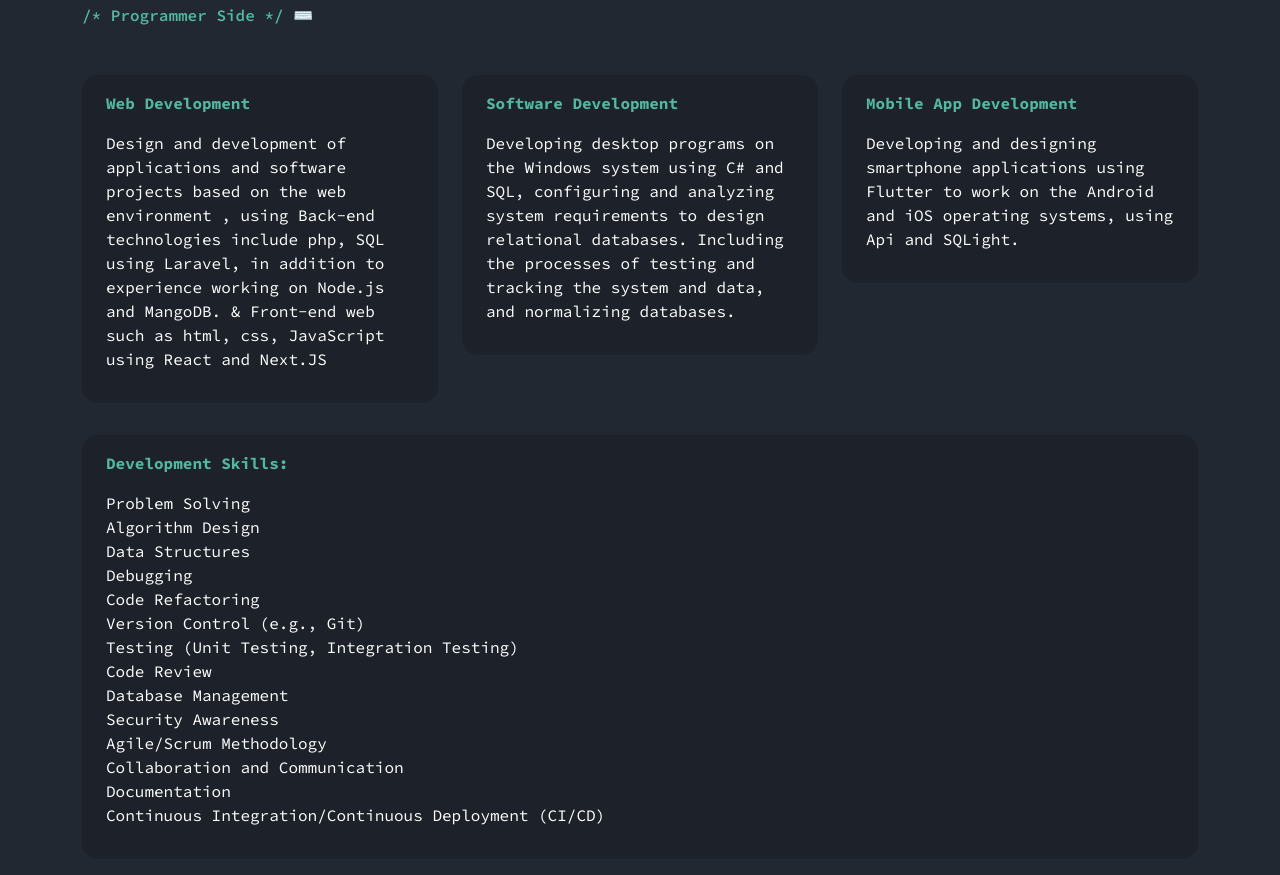
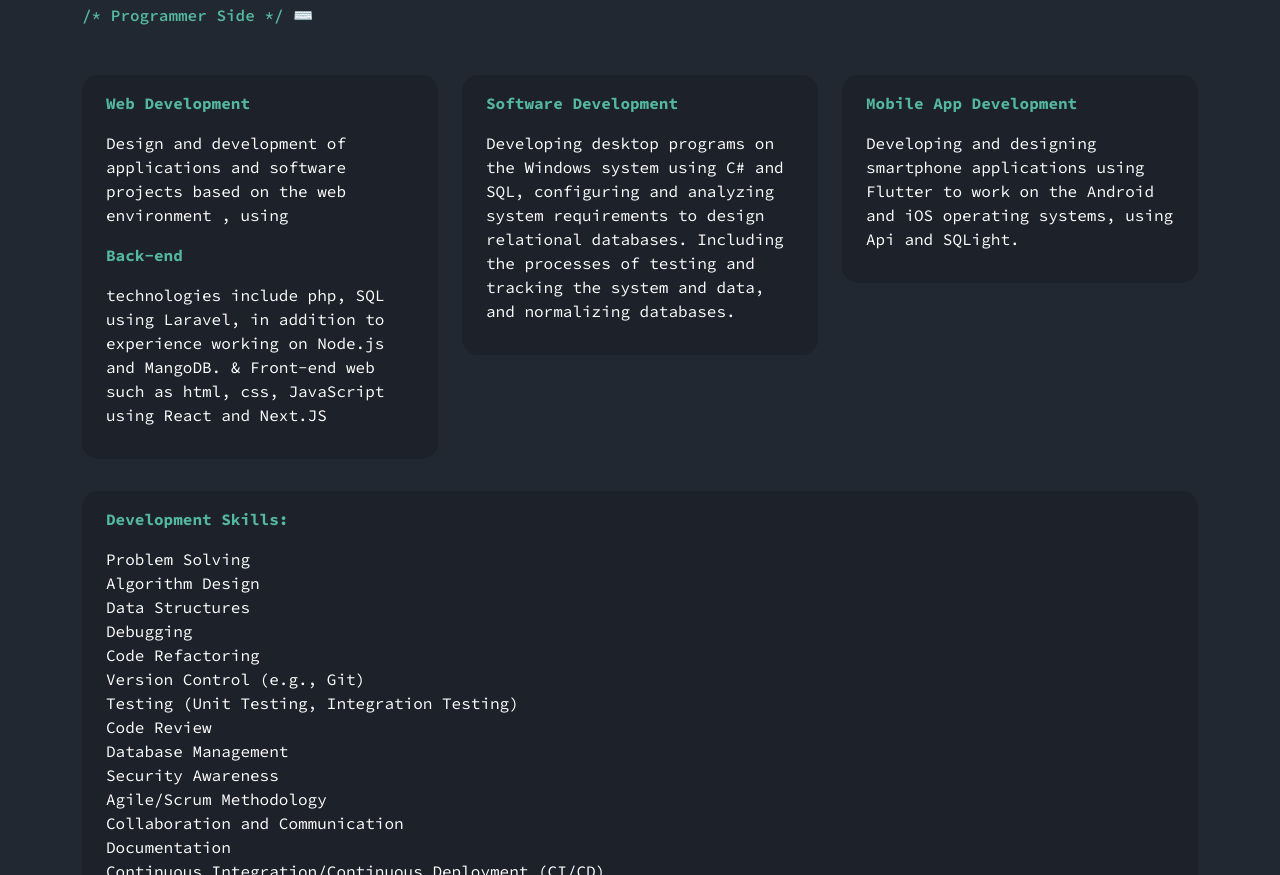
Before and after one commit to alialmeamar/alialmeamar.github.io, a plain HTML site: page index.html in a window 1280 px wide. Shown: the part 859-1734 px from the top of the page. Drawn offline with nearby package versions, Linux system fonts and the light colour scheme.

Commit message:
Update index.html

```diff
--- a/index.html
+++ b/index.html
@@ -483,7 +483,7 @@ What Can I Do 💻
     Web Development
 </p>
           <p>
-            Design and development of applications and software projects based on the web environment , using Back-end technologies include php, SQL using Laravel, in addition to experience working on Node.js and MangoDB.
+            Design and development of applications and software projects based on the web environment , using <p class="fw-bold TurquoiseTextColor">Back-end</p> technologies include php, SQL using Laravel, in addition to experience working on Node.js and MangoDB.
 
 & Front-end web  such as html, css, JavaScript using React and Next.JS
 
```
